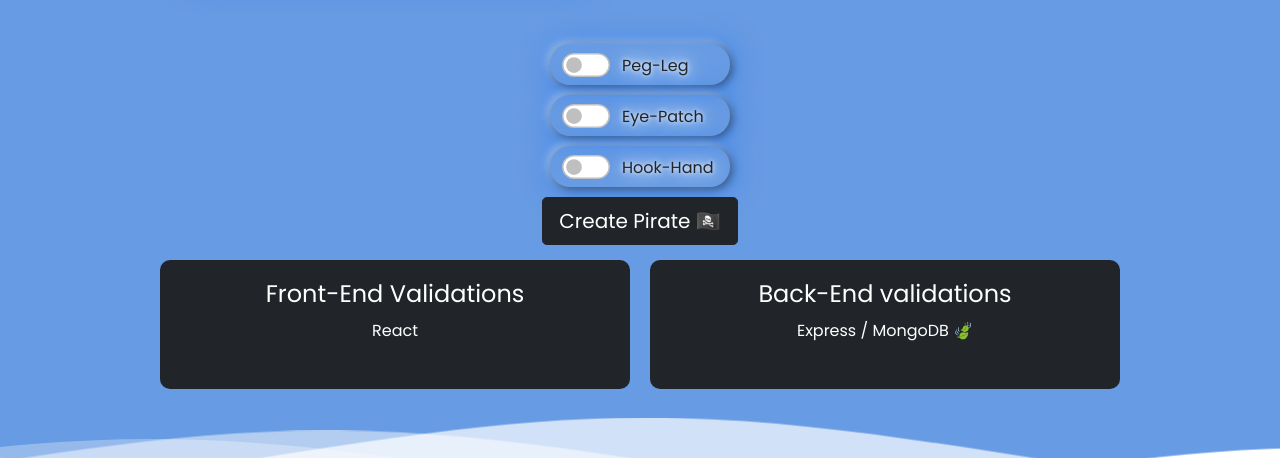
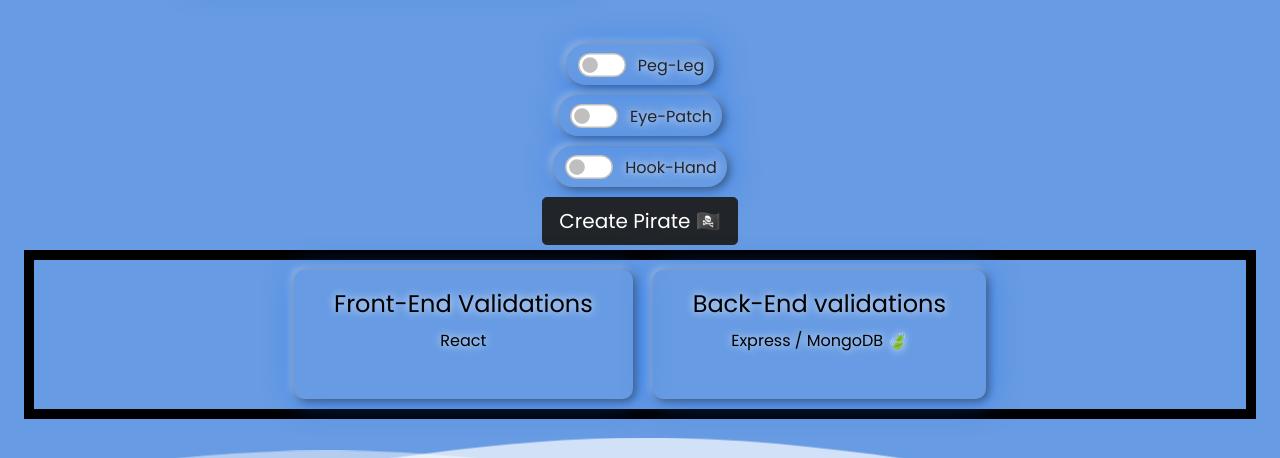
Before and after one commit to niembro64/exam, a React (Create React App) app in the folder client/: page /add in a window 1280 px wide. Shown: the part 494-952 px from the top of the page. Built offline with nearby package versions, Linux system fonts and the light colour scheme; a web font is replaced by a local one.

Commit message:
validations flexing

```diff
--- a/client/src/App.css
+++ b/client/src/App.css
@@ -118,7 +118,7 @@
     margin: 5px;
 }
 .box6 {
-    width: 180px;
+    /* width: 180px; */
     /* border: 1px black solid; */
     border-radius: 20px;
     /* background-color: rgba(255, 255, 255, 0.6); */
@@ -135,18 +135,16 @@
         2px 2px 30px rgba(13, 109, 253, 0.5);
 }
 .box6 > div > label {
-    text-shadow: 0px 0px 5px white, 0px 0px 15px white, 0px 0px 30px white,
-        0px 0px 70px white;
+    text-shadow: 0px 0px 10px rgb(255, 255, 255);
 }
 .box6 > div > #floatfield {
-    box-shadow: 0px 0px 5px white, 0px 0px 15px white, 0px 0px 30px white,
-        0px 0px 70px white;
+    text-shadow: 0px 0px 10px rgb(255, 255, 255);
 }
 .box7 {
     /* width: 98%; */
     /* max-width: 700px;
     min-width: 400px; */
-    width: 400px;
+    /* width: 400px;  */
     /* border: 1px rgba(0, 0, 0, 0) solid; */
     border-radius: 3px;
     /* background-color: rgba(128, 45, 45, 0); */
@@ -753,14 +751,14 @@ a {
     color: rgb(0, 0, 0);
     transition: 1s ease;
     word-wrap: break-word;
-    text-shadow: 0px 0px 5px rgb(255, 255, 255), 0px 0px 15px rgb(255, 255, 255);
+    text-shadow: 0px 0px 10px rgb(255, 255, 255);
 }
 #pnameh {
     font-size: 20px;
     color: rgb(0, 0, 0);
     transition: 0.25s ease;
     word-wrap: break-word;
-    text-shadow: 0px 0px 5px rgb(255, 255, 255), 0px 0px 15px rgb(255, 255, 255);
+    text-shadow: 0px 0px 10px rgb(255, 255, 255);
 }
 #cp {
     color: white;
@@ -1108,25 +1106,36 @@ form > p {
 }
 
 .validations_outer {
+    width: 100%;
+    border: 10px solid black;
     display: flex;
     flex-direction: row;
+    justify-content: center;
+    align-items: flex-start;
+    flex-wrap: wrap;
 }
 .validations_box {
     max-width: 700px;
-    background-color: rgb(33, 37, 41);
-    color: white;
+    min-width: 150px;
+    background-color: rgba(33, 37, 41, 0);
+    color: rgb(0, 0, 0);
     padding: 10px 30px 10px 30px;
     margin: 10px;
     border-radius: 10px;
     display: flex;
     flex-direction: column;
+    text-shadow: 0px 0px 10px white;
+    box-shadow: 2px 2px 8px rgba(0, 0, 0, 0.5),
+        -2px -2px 8px rgba(255, 255, 255, 0.5),
+        2px 2px 30px rgba(13, 109, 253, 0.5);
 }
 
-.box7 > p, .box7 > span  {
+.box7 > p,
+.box7 > span {
     color: white;
     background-color: rgba(255, 0, 0, 0.421);
     border-radius: 15px;
     padding: 3px 15px;
+    text-shadow: 0px 0px 10px white;
     /* text-shadow: 0px 0px 5px rgb(255, 255, 255);  */
-
 }
```
